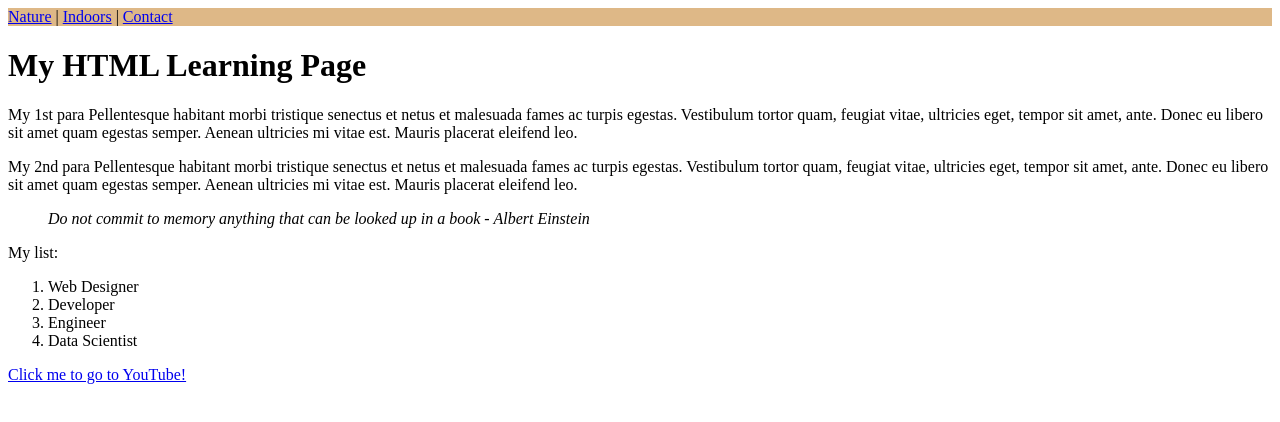
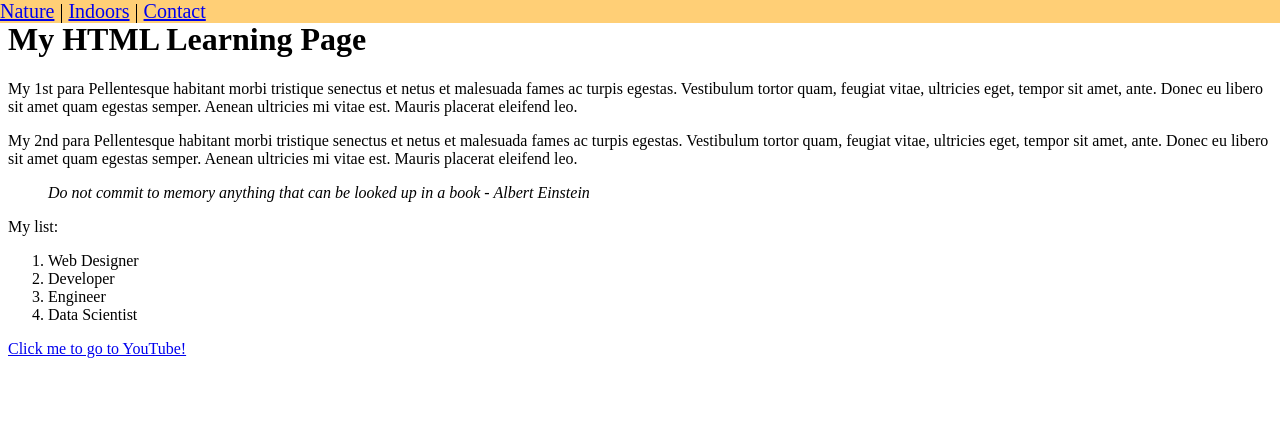
Before and after one commit to haydnady/MyFirstSite, a plain HTML site: page index.html in a window 1280 px wide. Drawn offline with Linux system fonts and the light colour scheme.

Commit message:
Navbar updated to be flushed to top of page

```diff
--- a/css/style.css
+++ b/css/style.css
@@ -1,5 +1,11 @@
-nav{
-    background-color: burlywood;
+nav.navbar{
+    background-color: #ffcf76;
+    position: fixed;
+    width: 100%;
+    top: 0;
+    left: 0;
+    font-size: 20px;
+
 }
 blockquote{
     font-style: italic;
--- a/index.html
+++ b/index.html
@@ -10,7 +10,7 @@
     </head>
 
     <!-- Navigation bar  -->
-    <nav>
+    <nav class="navbar">
         <a href="https://www.gettyimages.com/photos/nature?mediatype=photography&phrase=nature&sort=mostpopular">Nature</a> |
         <a href="https://www.gettyimages.com/photos/indoors?mediatype=photography&phrase=indoors&sort=mostpopular">Indoors</a> |
         <a href="/Contact/">Contact</a>
```
